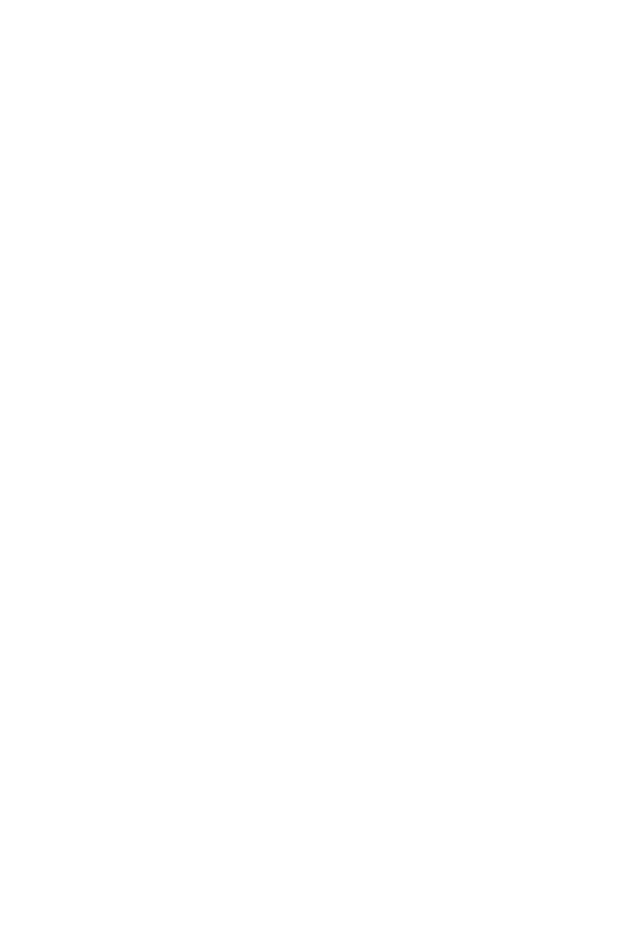
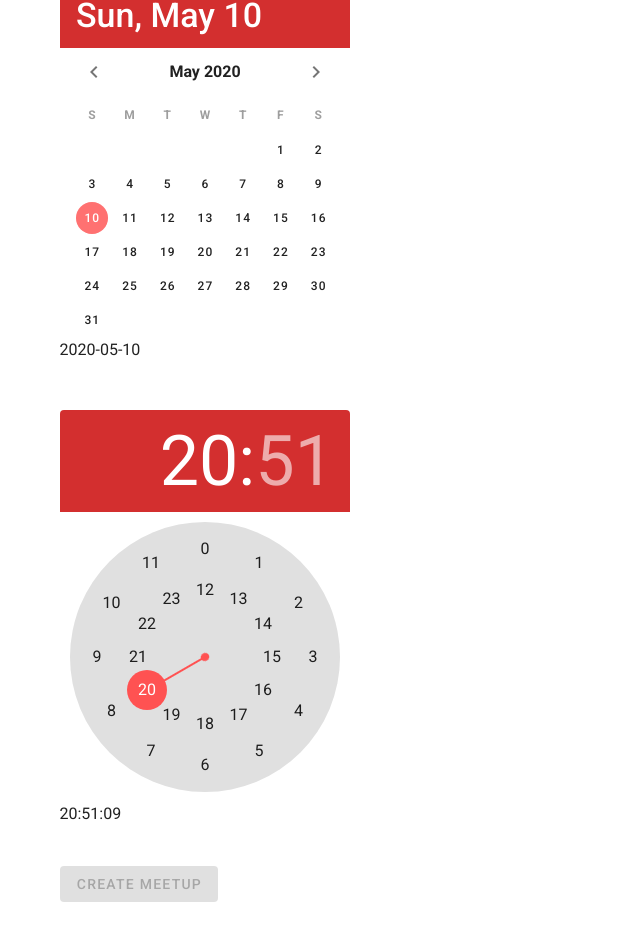
Before and after one commit to petepall/meetupApp, a Nuxt app: page /createMeetup in a window 1280 px wide. Shown: the part 910-1836 px from the top of the page, without its empty margins (0-640 px from the left). Before the commit the page ends 882 px from the top, so only its background shows below. Built offline with nearby package versions, Linux system fonts and the light colour scheme.

Commit message:
Add datepicker functions
Adding date picker functionality into the app

Signed-off-by: petepall <peter@ppallen.be>

```diff
--- a/pages/createMeetup.vue
+++ b/pages/createMeetup.vue
@@ -64,6 +64,23 @@
           </v-row>
           <v-row>
             <v-col xs12 sm6 offset-sm3>
+              <h4>Choose a Date & Time</h4>
+            </v-col>
+          </v-row>
+          <v-row>
+            <v-col class="mb-2" xs12 sm6 offset-sm3>
+              <v-date-picker v-model="date"></v-date-picker>
+              <p>{{ date }}</p>
+            </v-col>
+          </v-row>
+          <v-row>
+            <v-col xs12 sm6 offset-sm3>
+              <v-time-picker v-model="time" format="24hr"></v-time-picker>
+              <p>{{ time }}</p>
+            </v-col>
+          </v-row>
+          <v-row>
+            <v-col xs12 sm6 offset-sm3>
               <v-btn class="primary" :disabled="!formIsValid" type="submit"
                 >CREATE MEETUP</v-btn
               >
@@ -85,7 +102,9 @@
     imageUrl: "",
     imageUrlRules: [(v) => !!v || "Image URL is required"],
     description: "",
-    descriptionRules: [(v) => !!v || "Description is required"]
+    descriptionRules: [(v) => !!v || "Description is required"],
+    date: new Date().toISOString().substring(0, 10),
+    time: new Date().toISOString().substring(11, 19) // toLocaleTimeString("nl-BE")
   }),
   computed: {
     formIsValid() {
@@ -95,6 +114,10 @@
         this.imageUrl !== "" &&
         this.description !== ""
       );
+    },
+    submittableDateTime() {
+      const date = new Date(this.date + "T" + this.time);
+      return date;
     }
   },
   methods: {
@@ -107,7 +130,7 @@
         location: this.location,
         imageUrl: this.imageUrl,
         description: this.description,
-        date: new Date()
+        date: this.submittableDateTime
       };
       this.$store.dispatch("createMeetup", meetupData);
       this.$router.push("/meetups");
--- a/pages/meetups/_id.vue
+++ b/pages/meetups/_id.vue
@@ -9,7 +9,7 @@
           <v-img :src="meetup.src" height="400px"></v-img>
           <v-card-text>
             <div class="info--text">
-              {{ meetup.date }} - Where it takes place.
+              {{ meetup.date }} - {{ meetup.location }}.
             </div>
             <div>
               {{ meetup.description }}
--- a/store/index.js
+++ b/store/index.js
@@ -6,7 +6,8 @@
         "https://www.j1.ie/contentfiles/images/J1/bigstock-NEW-YORK-CITY--SEP--Times-S-26078033.jpg",
       title: "Meetup in New York",
       description: " New York meetup for Javascript",
-      date: "2017-07-17"
+      date: "2017-07-17",
+      location: "New York"
     },
     {
       id: "2",
@@ -14,7 +15,8 @@
         "https://external-content.duckduckgo.com/iu/?u=http%3A%2F%2Fyesofcorsa.com%2Fwp-content%2Fuploads%2F2016%2F03%2F621959_paris.jpg&f=1&nofb=1",
       title: "Paris meeting",
       description: "Lorem ipsum dolor sit amet consectetur adipisicing elit.",
-      date: "2017-07-19"
+      date: "2017-07-19",
+      location: "Paris"
     }
   ],
   user: {
@@ -38,7 +40,7 @@
       date: payload.date,
       id: "100"
     };
-    // todo: connect to firebase and store it
+    // TODO: connect to firebase and store it
     commit("createMeetup", meetup);
   }
 };
```
